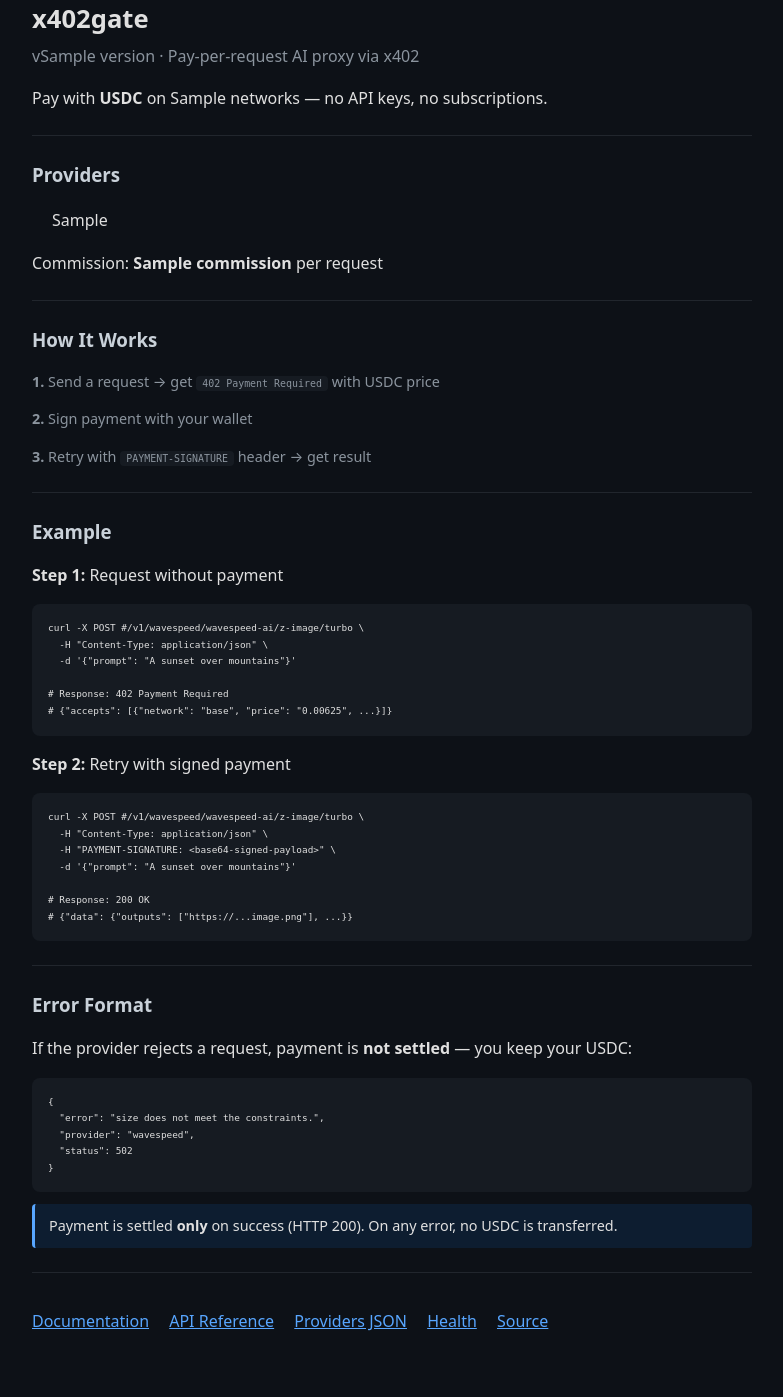
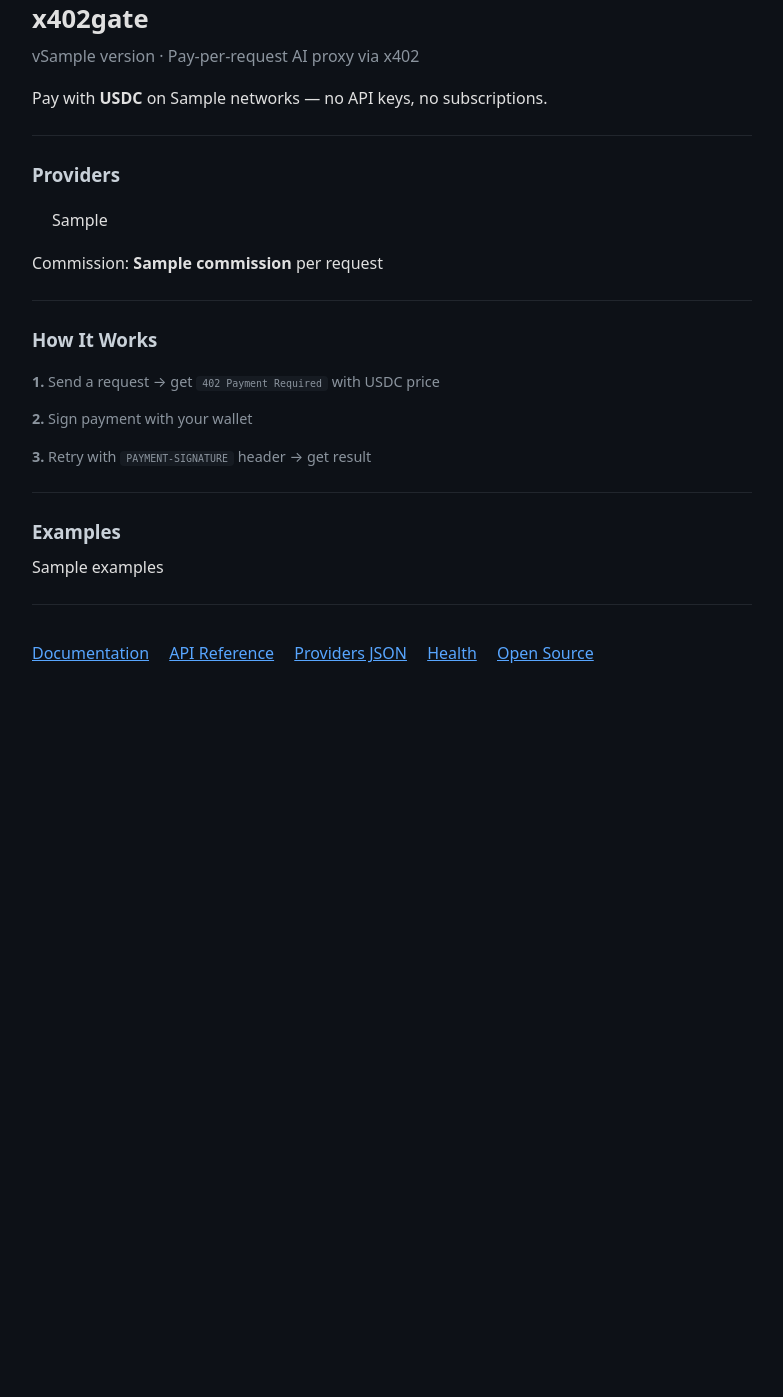
Before and after one commit to oponfil/x402gate, a Python web app: template x402gate/templates/index.html in a window 1280 px wide. Shown: the part 61-1458 px from the top of the page, without its empty margins (248-1031 px from the left). After the commit the page ends 724 px from the top, so only its background shows below. Run offline with Jinja, Linux system fonts and the light colour scheme; the template is opened without the code that fills it: most values are stand-ins (such as "Sample title", 1, 10 or a date in 2020).

Commit message:
feat: dynamic examples from config + rename Source to Open Source

```diff
--- a/x402gate/templates/index.html
+++ b/x402gate/templates/index.html
@@ -112,35 +112,8 @@
     <p class="step"><strong>3.</strong> Retry with <code>PAYMENT-SIGNATURE</code> header &rarr; get result</p>
 
     <hr>
-    <h3>Example</h3>
-
-    <p><strong>Step 1:</strong> Request without payment</p>
-    <pre><code>curl -X POST {{ base_url }}/v1/wavespeed/wavespeed-ai/z-image/turbo \
-  -H "Content-Type: application/json" \
-  -d '{"prompt": "A sunset over mountains"}'
-
-# Response: 402 Payment Required
-# {"accepts": [{"network": "base", "price": "0.00625", ...}]}</code></pre>
-
-    <p><strong>Step 2:</strong> Retry with signed payment</p>
-    <pre><code>curl -X POST {{ base_url }}/v1/wavespeed/wavespeed-ai/z-image/turbo \
-  -H "Content-Type: application/json" \
-  -H "PAYMENT-SIGNATURE: &lt;base64-signed-payload&gt;" \
-  -d '{"prompt": "A sunset over mountains"}'
-
-# Response: 200 OK
-# {"data": {"outputs": ["https://...image.png"], ...}}</code></pre>
-
-    <hr>
-    <h3>Error Format</h3>
-    <p>If the provider rejects a request, payment is <strong>not settled</strong> &mdash; you keep your USDC:</p>
-    <pre><code>{
-  "error": "size does not meet the constraints.",
-  "provider": "wavespeed",
-  "status": 502
-}</code></pre>
-    <div class="note">Payment is settled <strong>only</strong> on success (HTTP 200). On any error, no USDC is
-        transferred.</div>
+    <h3>Examples</h3>
+    {{ examples }}
 
     <hr>
     <div class="links">
@@ -148,7 +121,7 @@
         <a href="{{ base_url }}/docs">API Reference</a>
         <a href="{{ base_url }}/v1/providers">Providers JSON</a>
         <a href="{{ base_url }}/health">Health</a>
-        <a href="https://github.com/oponfil/x402gate">Source</a>
+        <a href="https://github.com/oponfil/x402gate">Open Source</a>
     </div>
 
 </body>
```
Also changed, not shown: x402gate/app.py (+24 -0 lines).
